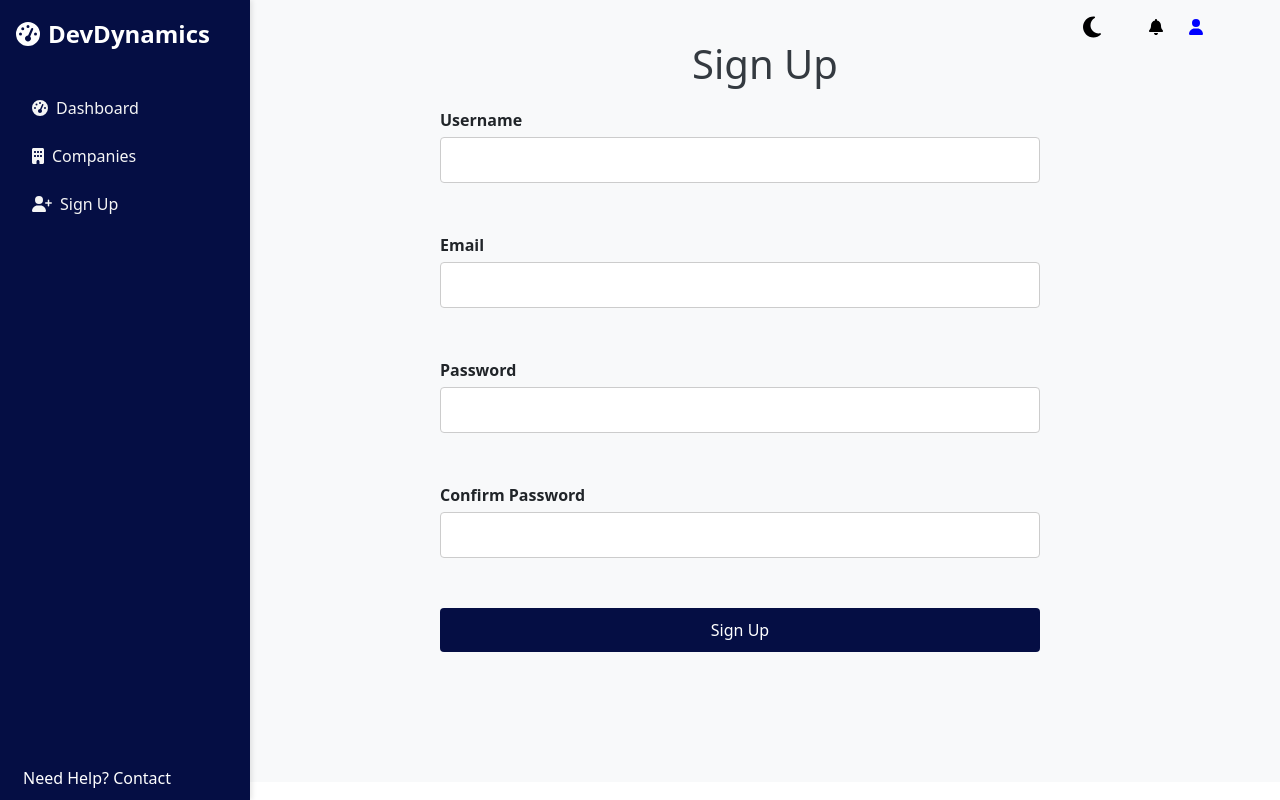
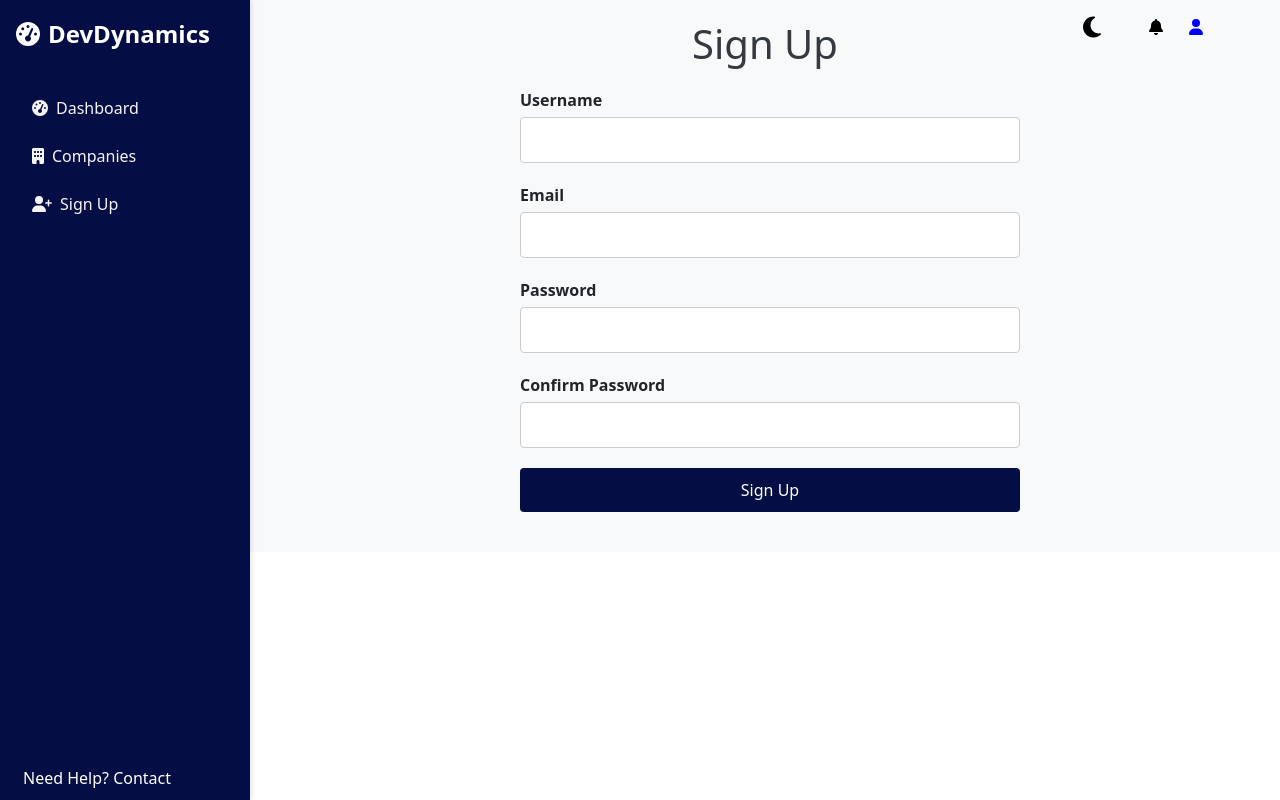
Before and after one commit to moto23/devdynamics-dashboard, a React (Create React App) app: page /signup in a window 1280 px wide. Built offline with nearby package versions, Linux system fonts and the light colour scheme.

Commit message:
Update Companies.css

```diff
--- a/src/pages/Companies.css
+++ b/src/pages/Companies.css
@@ -1,52 +1,57 @@
-/* src/styles/Companies.css */
-.companies-container {
-    padding: 40px;
+
+.signup-container {
+  padding: 20px;
   background-color: #f8f9fa;
 }
 
-  .companies-container h1 {
+.signup-container h1{
   text-align: center;
   margin-bottom: 20px;
   color: #343a40;
   margin-left:250px;
 }
 
-  .companies-grid {
-    display: flex;
-    flex-wrap: wrap;
-    justify-content: center;
-    gap: 60px;
-    margin-left:250px;
+
+.signup-form {
+  max-width: 500px;
+  margin: 0 auto;
+  margin-bottom: 20px;
+  margin-right:240px;
 }
 
-  .company-card {
-    background-color: #fff;
-    border: 1px solid #ddd;
-    border-radius: 8px;
-    box-shadow: 0 4px 8px rgba(0, 0, 0, 0.1);
-    width: 250px;
-    padding: 20px;
-    text-align: center;
-    transition: transform 0.2s;
+.form-group {
+  margin-bottom: 20px;
+
 }
 
-  .company-card:hover {
-    transform: scale(1.05);
+.signup-form h1 {
+  margin-bottom: 50px;
 }
 
-  .company-logo {
-    width: 100px;
-    height: auto;
-    margin-bottom: 15px;
+.form-group label {
+  display: block;
+  margin-bottom: 5px;
+  font-weight: bold;
 }
 
-  .company-card h2 {
-    font-size: 1.5em;
-    margin-bottom: 10px;
-    color: #007bff;
+.form-group input {
+  width: 100%;
+  padding: 10px;
+  border: 1px solid #ccc;
+  border-radius: 4px;
 }
 
-  .company-card p {
-    font-size: 1em;
-    color: #6c757d;
+.signup-button {
+  width: 100%;
+  padding: 10px;
+  background-color: #050e44;
+  color: #fff;
+  border: none;
+  border-radius: 4px;
+  font-size: 16px;
+  cursor: pointer;
 }
+
+.signup-button:hover {
+  background-color: #050e44;
+}
```
Lines whose indentation alone changed are shown as unchanged.
